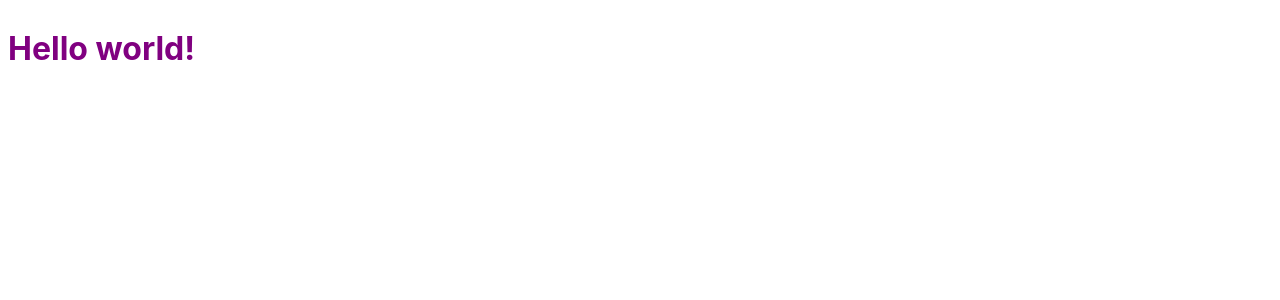
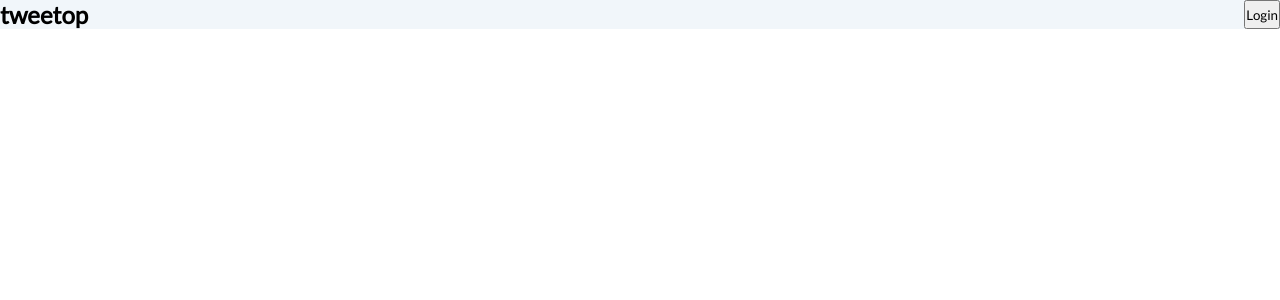
Before and after one commit to DeliriumProducts/tweetop, a Svelte app: page / in a window 1280 px wide. Shown: the top 300 px of the page. Built offline with nearby package versions, Linux system fonts and the light colour scheme.

Commit message:
begin working on navbar

```diff
--- a/public/global.css
+++ b/public/global.css
@@ -1,61 +1,15 @@
-html, body {
-	position: relative;
-	width: 100%;
-	height: 100%;
+@import url("https://fonts.googleapis.com/css?family=Lato&display=swap");
+
+* {
+  box-sizing: border-box;
+  margin: 0;
+  padding: 0;
+  font-family: "Lato";
 }
 
+html,
 body {
-	color: #333;
-	margin: 0;
-	padding: 8px;
-	box-sizing: border-box;
-	font-family: -apple-system, BlinkMacSystemFont, "Segoe UI", Roboto, Oxygen-Sans, Ubuntu, Cantarell, "Helvetica Neue", sans-serif;
+  position: relative;
+  width: 100%;
+  height: 100%;
 }
-
-a {
-	color: rgb(0,100,200);
-	text-decoration: none;
-}
-
-a:hover {
-	text-decoration: underline;
-}
-
-a:visited {
-	color: rgb(0,80,160);
-}
-
-label {
-	display: block;
-}
-
-input, button, select, textarea {
-	font-family: inherit;
-	font-size: inherit;
-	padding: 0.4em;
-	margin: 0 0 0.5em 0;
-	box-sizing: border-box;
-	border: 1px solid #ccc;
-	border-radius: 2px;
-}
-
-input:disabled {
-	color: #ccc;
-}
-
-input[type="range"] {
-	height: 0;
-}
-
-button {
-	background-color: #f4f4f4;
-	outline: none;
-}
-
-button:active {
-	background-color: #ddd;
-}
-
-button:focus {
-	border-color: #666;
-}
--- a/src/App.svelte
+++ b/src/App.svelte
@@ -1,11 +1,6 @@
 <script>
   export let name
+  import Navbar from "./components/Navbar"
 </script>
 
-<style>
-  h1 {
-    color: purple;
-  }
-</style>
-
-<h1>Hello {name}!</h1>
+<Navbar />
--- /dev/null
+++ b/src/components/Navbar.svelte
@@ -0,0 +1,31 @@
+<script>
+  export let username
+  export let avi
+</script>
+
+<style>
+  .navbar {
+    width: 100%;
+    display: flex;
+    background-color: #f1f6fa;
+    flex-direction: row;
+  }
+
+  .filler {
+    flex: 3;
+  }
+
+  h1 {
+    font-weight: bold;
+  }
+</style>
+
+<nav class="navbar">
+  <h1>tweetop</h1>
+  <div class="filler" />
+  {#if username && avi}
+    <img src={avi} alt={username} />
+  {:else}
+    <button>Login</button>
+  {/if}
+</nav>
```
